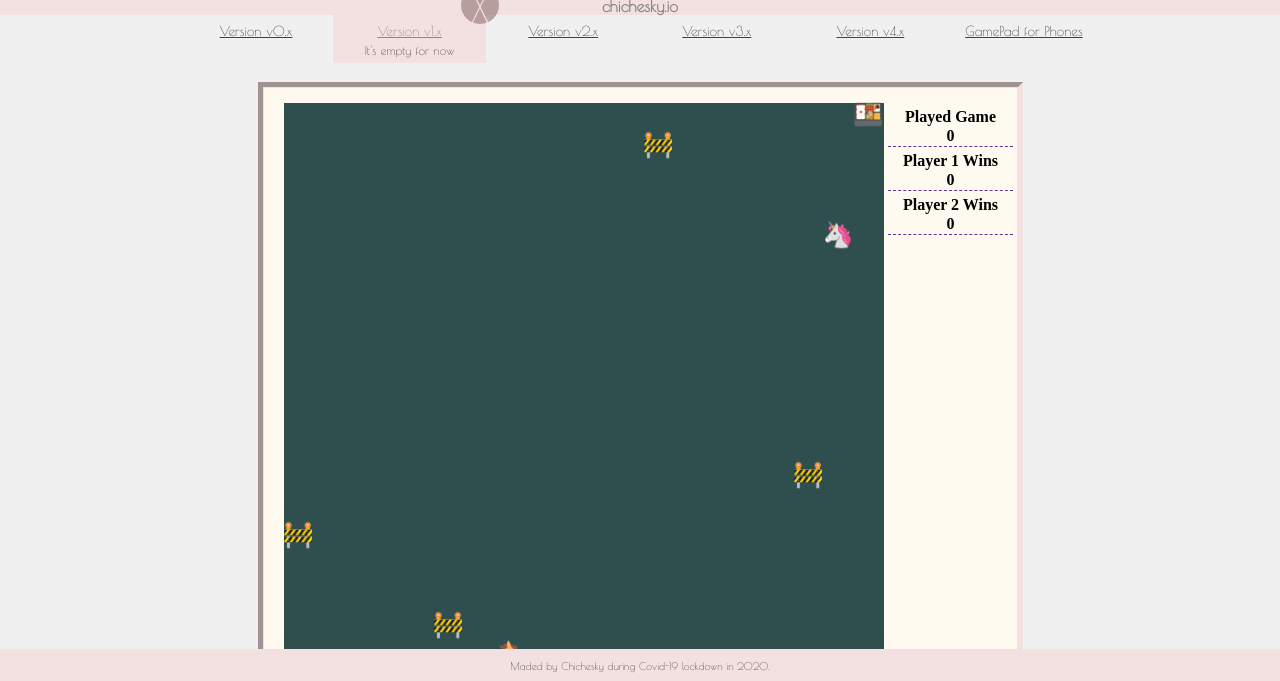
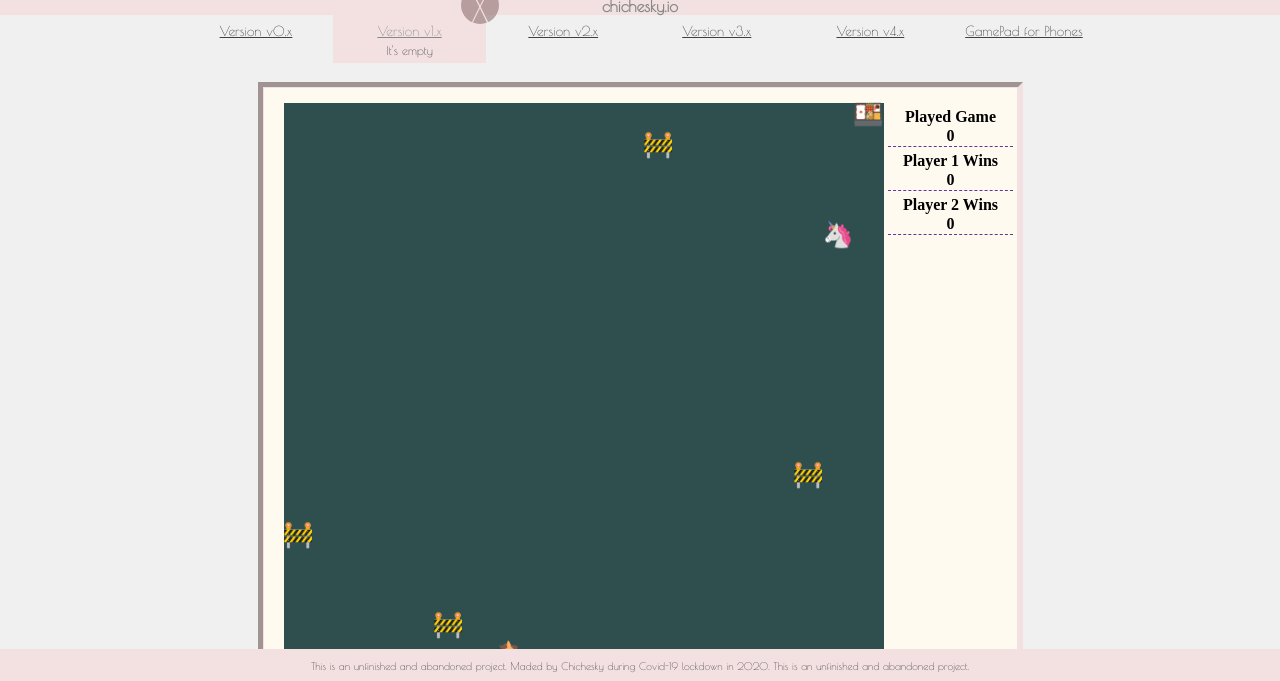
Before and after one commit to chichesky/catcher, a plain HTML site: page index.html in a window 1280 px wide. Both pictures are taken after a click on the element "Version v1.x". Shown: the part 118-799 px from the top of the page. Drawn offline with Linux system fonts and the light colour scheme.

Commit message:
byeByeCatcher :disappointed:

```diff
--- a/index.html
+++ b/index.html
@@ -3,7 +3,7 @@
   <head>
     <meta charset="utf-8">
 
-    <meta name="author" content="Chichesky| Göktuğ Çiçek">
+    <meta name="author" content="Chichesky">
     <link rel="stylesheet" href="styles/main.css">
 
     <title>Catcher</title>
@@ -48,28 +48,28 @@
           <p>Version v1.x</p>
           <div class="dropbox-content">
             <div class="closeBtn nonVisible">X</div>
-            <a href="#">It's empty for now</a>
+            <a href="#">It's empty </a>
           </div>
         </div>
         <div class="dropbox" id="dropbox3">
           <p>Version v2.x</p>
           <div class="dropbox-content">
             <div class="closeBtn nonVisible">X</div>
-            <a href="#">It's empty for now</a>
+            <a href="#">It's empty </a>
           </div>
         </div>
         <div class="dropbox"  id="dropbox4">
           <p>Version v3.x</p>
           <div class="dropbox-content">
             <div class="closeBtn nonVisible">X</div>
-            <a href="#">It's empty for now</a>
+            <a href="#">It's empty </a>
           </div>
         </div>
         <div class="dropbox" id="dropbox5">
           <p>Version v4.x</p>
           <div class="dropbox-content">
             <div class="closeBtn nonVisible">X</div>
-            <a href="#">It's empty for now</a>
+            <a href="#">It's empty </a>
           </div>
         </div>
         <a href="#">
@@ -85,8 +85,11 @@
     </main>
 
     <footer>
-      <p>Maded by Chichesky during Covid-19 lockdown in 2020.</p>
+      <p>This is an unfinished and abandoned project. Maded by Chichesky during Covid-19 lockdown in 2020. This is an unfinished and abandoned project.</p>
     </footer>
+    <script>
+      alert("This is an unfinished and abandoned project.");
+    </script>
   </body>
   <script src="scripts/main.js" type="text/javascript"></script>
 </html>
--- a/versions/catcher0630M/catcher0630M.html
+++ b/versions/catcher0630M/catcher0630M.html
@@ -2,7 +2,7 @@
 <html lang="en">
   <head>
     <meta charset="utf-8">
-    <meta name="author" content="Chichesky| Göktuğ Çiçek">
+    <meta name="author" content="Chichesky">
     <title>Catcher v0.630</title>
 
     <link rel="stylesheet" type="text/css" href="../catcher0630/styles/main0630.css">
```
Also changed, not shown: versions/catcher01/catcher01.html (+1 -1 lines), versions/catcher02/catcher02.html (+1 -1 lines), versions/catcher03/catcher03.html (+1 -1 lines), versions/catcher04/catcher04.html (+1 -1 lines), versions/catcher05/catcher05.html (+1 -1 lines), versions/catcher06/catcher06.html (+1 -1 lines), versions/catcher0615/catcher0615.html (+1 -1 lines), versions/catcher0620/catcher0620.html (+1 -1 lines), versions/catcher0625/catcher0625.html (+1 -1 lines), versions/catcher0630/catcher0630.html (+1 -1 lines).
